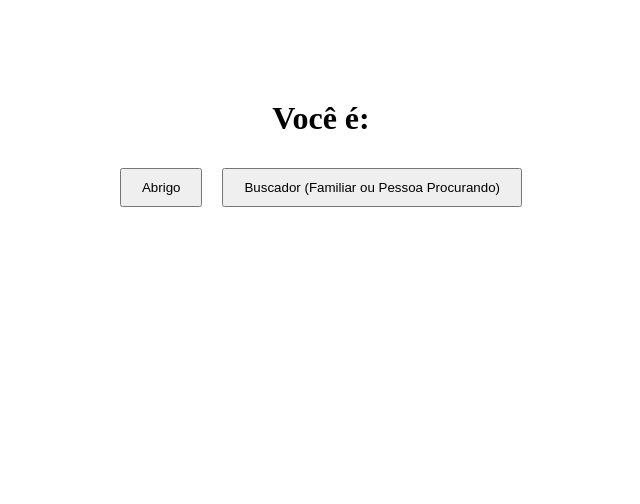
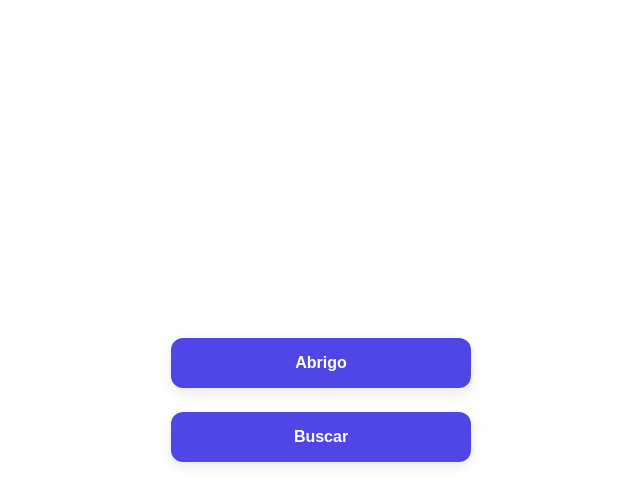
Before and after one commit to gui-diass/FindRS, a React (Vite) app in the folder find-rs/: page / in a window 1280 px wide. Shown: the top 504 px of the page, without its empty margins (319-959 px from the left). Built offline with nearby package versions, Linux system fonts and the light colour scheme.

Commit message:
change the main menu style

```diff
--- /dev/null
+++ b/find-rs/src/index.css
@@ -0,0 +1,12 @@
+/* index.css */
+* {
+  margin: 0;
+  padding: 0;
+  box-sizing: border-box;
+}
+
+html, body {
+  height: 100%;
+  overflow: hidden;
+  font-family: sans-serif;
+}
--- a/find-rs/src/main.jsx
+++ b/find-rs/src/main.jsx
@@ -2,6 +2,8 @@ import { StrictMode } from 'react'
 import { createRoot } from 'react-dom/client'
 import { BrowserRouter } from 'react-router-dom'
 import App from './App.jsx'
+import './index.css';
+
 
 createRoot(document.getElementById('root')).render(
   <StrictMode>
--- a/find-rs/src/pages/Home.jsx
+++ b/find-rs/src/pages/Home.jsx
@@ -3,14 +3,50 @@ import { useNavigate } from 'react-router-dom'
 export default function Home() {
   const navigate = useNavigate()
 
+  const buttonStyle = {
+    padding: '16px 24px',
+    margin: '12px 0',
+    width: '90%',
+    maxWidth: '300px',
+    fontSize: '1rem',
+    fontWeight: 'bold',
+    borderRadius: '12px',
+    border: 'none',
+    backgroundColor: '#4f46e5',
+    color: '#fff',
+    cursor: 'pointer',
+    transition: 'all 0.3s ease',
+    boxShadow: '0 4px 12px rgba(0, 0, 0, 0.1)',
+  }
+
+  const containerStyle = {
+    display: 'flex',
+    flexDirection: 'column',
+    justifyContent: 'center',
+    alignItems: 'center',
+    height: '100vh',
+    padding: '16px',
+    textAlign: 'center',
+  }
+
   return (
-    <div style={{ textAlign: 'center', marginTop: '100px' }}>
-      <h1>Você é:</h1>
-      <button onClick={() => navigate('/abrigo')} style={{ margin: '10px', padding: '10px 20px' }}>
+    <div style={containerStyle}>
+      <button
+        style={buttonStyle}
+        onClick={() => navigate('/abrigo')}
+        onMouseOver={(e) => e.target.style.backgroundColor = '#4338ca'}
+        onMouseOut={(e) => e.target.style.backgroundColor = '#4f46e5'}
+      >
         Abrigo
       </button>
-      <button onClick={() => navigate('/busca')} style={{ margin: '10px', padding: '10px 20px' }}>
-        Buscador (Familiar ou Pessoa Procurando)
+
+      <button
+        style={buttonStyle}
+        onClick={() => navigate('/busca')}
+        onMouseOver={(e) => e.target.style.backgroundColor = '#4338ca'}
+        onMouseOut={(e) => e.target.style.backgroundColor = '#4f46e5'}
+      >
+        Buscar
       </button>
     </div>
   )
```
